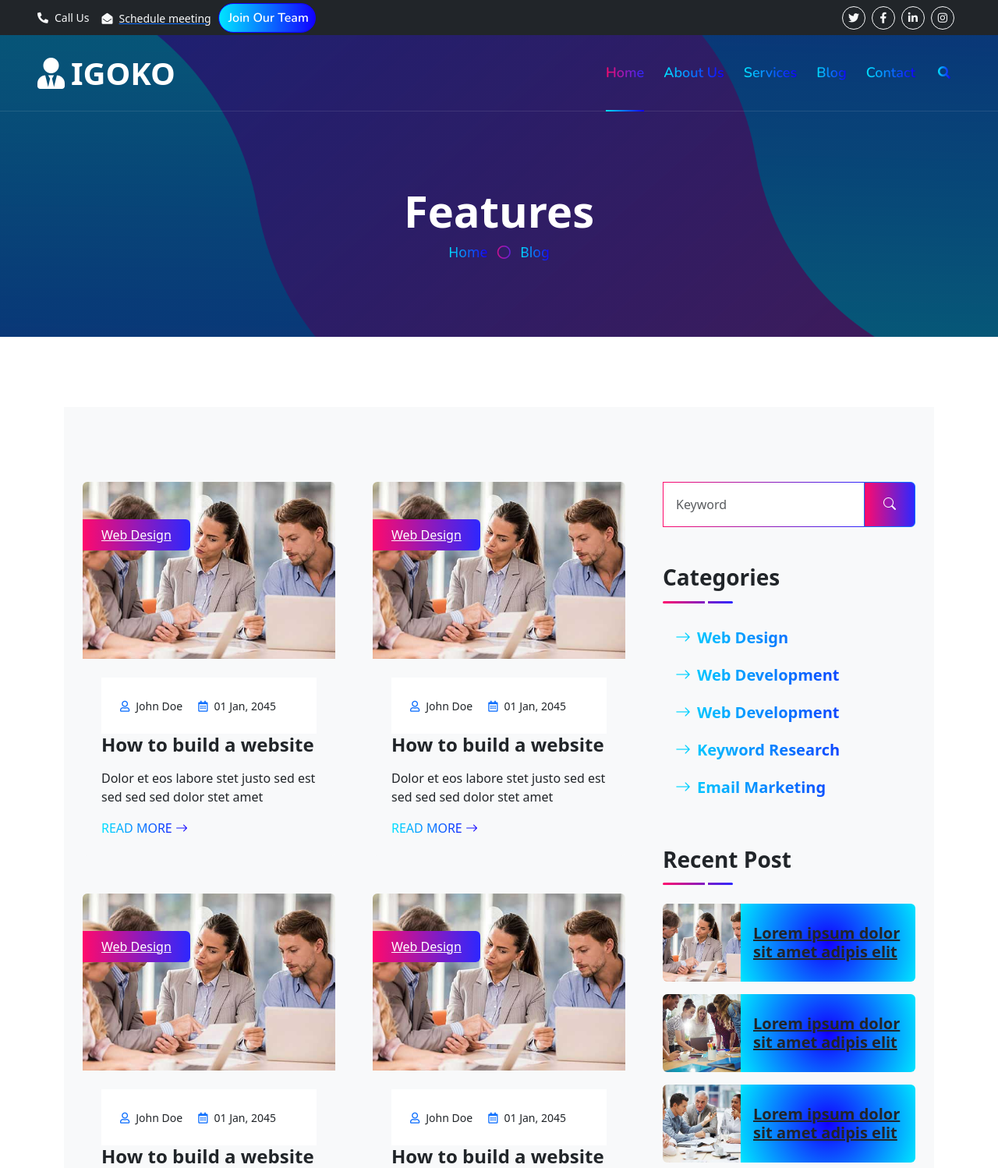
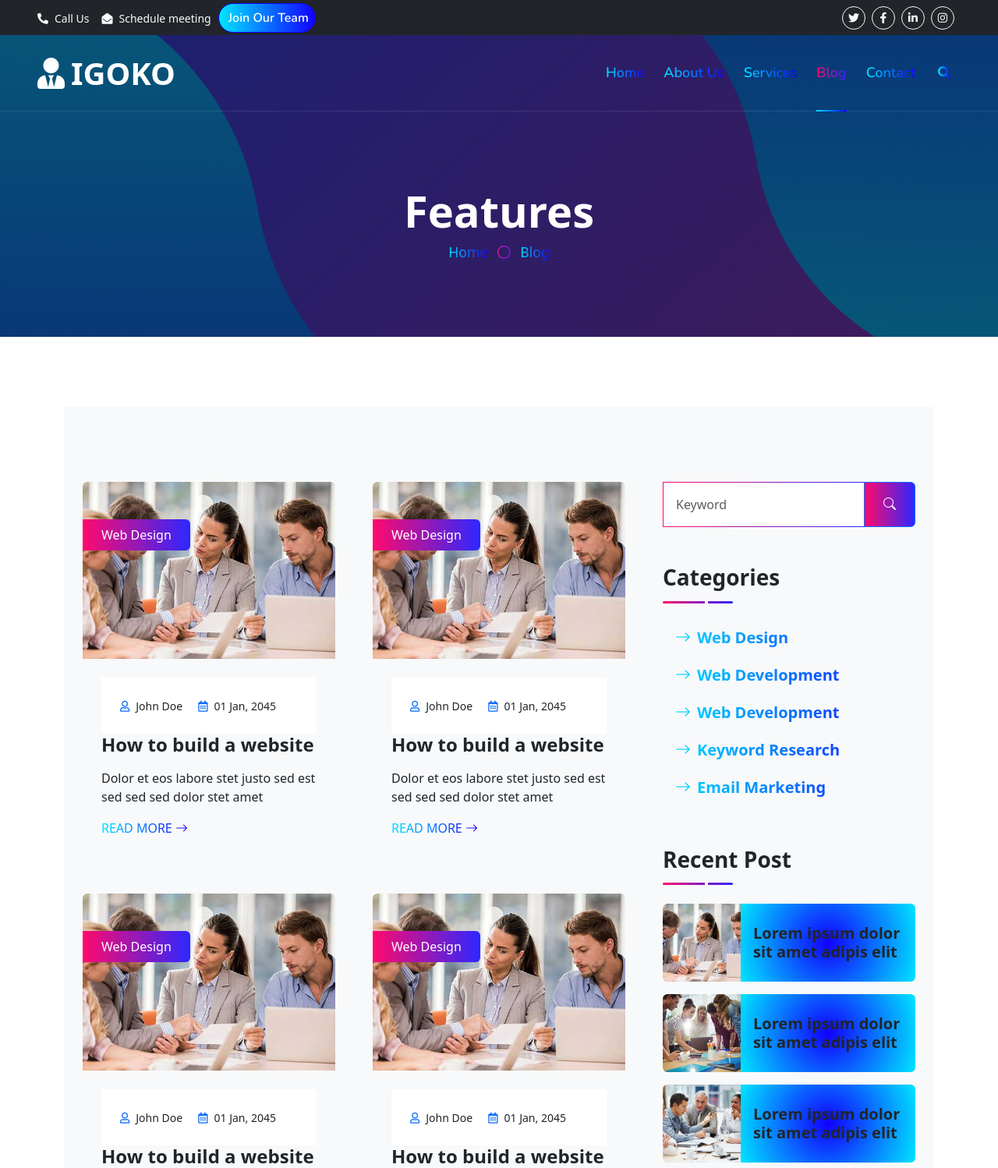
Before and after one commit to prashantkumarrgipt/igoko, a Django app: page /blog/ in a window 1280 px wide. Shown: the top 1498 px of the page at 78% size. Run offline with Django 4.2, Linux system fonts and the light colour scheme; some libraries are stand-ins or nearby versions.

Commit message:
active button , call us , a link style

```diff
--- a/igasolutions/settings.py
+++ b/igasolutions/settings.py
@@ -39,7 +39,7 @@ INSTALLED_APPS = [
     'django.contrib.messages',
     'django.contrib.staticfiles',
     'users',
-    'phonenumber_field',
+    # 'phonenumber_field',
 ]
 
 MIDDLEWARE = [
--- a/static/css/style.css
+++ b/static/css/style.css
@@ -1,3 +1,7 @@
+a{
+    text-decoration: none;
+}
+
 legend{
     font-size: 15px;
     margin-top: 30px;
--- a/templates/base.html
+++ b/templates/base.html
@@ -46,7 +46,8 @@
     <div class="row gx-0">
         <div class="col-lg-8 text-center text-lg-start mb-2 mb-lg-0">
             <div class="d-inline-flex align-items-center" style="height: 45px;">
-                <small class="me-3 text-light"><i class="fa fa-phone-alt me-2"></i>Call Us</small>
+                <a href="tel:+917532032523">
+                <small class="me-3 text-light"><i class="fa fa-phone-alt me-2"></i>Call Us</small></a>
                 <a href="https://calendly.com/igokoavionics/30min"><small class="text-light"><i class="fa fa-envelope-open me-2"></i>Schedule meeting</small></a>
                 <!-- <small class="me-3 text-light"><i class="fa-solid fa-people-group me-2"></i>Join Our Team</small> -->
                 <button type="button" class="btn btn-join-our-team header-login" data-bs-toggle="modal"
@@ -80,11 +81,11 @@
         </button>
         <div class="collapse navbar-collapse" id="navbarCollapse">
             <div class="navbar-nav ms-auto py-0">
-                <a href="/home" class="nav-item nav-link active">Home</a>
-                <a href="/aboutUs" class="nav-item nav-link">About Us</a>
-                <a href="/services" class="nav-item nav-link">Services</a>
-                <a href="/blog" class="nav-item nav-link">Blog</a>
-                <a href="/contactUs" class="nav-item nav-link">Contact</a>
+                <a href="/home" class="nav-item nav-link {% block activehome %}{% endblock  %}">Home</a>
+                <a href="/aboutUs" class="nav-item nav-link {% block activeabout %}{% endblock  %}">About Us</a>
+                <a href="/services" class="nav-item nav-link {% block activeservice %}{% endblock  %}">Services</a>
+                <a href="/blog" class="nav-item nav-link {% block activeblog %}{% endblock  %}">Blog</a>
+                <a href="/contactUs" class="nav-item nav-link {% block activecontact %}{% endblock  %}">Contact</a>
             </div>
             <butaton type="button" class="btn text-primary ms-3" data-bs-toggle="modal" data-bs-target="#searchModal"><i class="fa fa-search"></i></butaton>
         </div>
--- a/templates/user/aboutus.html
+++ b/templates/user/aboutus.html
@@ -1,6 +1,7 @@
 {% extends 'base.html' %}
 {% load static %}
 {% block title %}- About Us{% endblock title %}
+{% block activeabout %}active{% endblock  %}
 {% block carousel-start %}
 <div class="container-fluid bg-primary py-5 bg-header">
     <div class="row py-5">
--- a/templates/user/blog.html
+++ b/templates/user/blog.html
@@ -1,6 +1,7 @@
 {% extends 'base.html' %}
 {% load static %}
 {% block title %}- Blog{% endblock title %}
+{% block activeblog %}active{% endblock  %}
 
 {% block carousel-start %}
 <div class="container-fluid bg-primary py-5 bg-header" style="margin-bottom: 90px;">
--- a/templates/user/contactus.html
+++ b/templates/user/contactus.html
@@ -1,6 +1,7 @@
 {% extends 'base.html' %}
 {% load static %}
 {% block title %}- Contact Us{% endblock title %}
+{% block activecontact %}active{% endblock  %}
 {% block carousel-start %}
 <div class="container-fluid bg-primary py-5 bg-header">
     <div class="row py-5">
--- a/templates/user/index.html
+++ b/templates/user/index.html
@@ -1,6 +1,7 @@
 {% extends 'base.html' %}
 {% load static %}
 {% block title %}- Home{% endblock title %}
+{% block activehome %}active{% endblock  %}
 
 
 {% block carousel-start %}
--- a/templates/user/services.html
+++ b/templates/user/services.html
@@ -1,6 +1,7 @@
 {% extends 'base.html' %}
 {% load static %}
 {% block title %}- Services{% endblock title %}
+{% block activeservice %}active{% endblock  %}
 {% block carousel-start %}
 <div class="container-fluid bg-primary py-5 bg-header">
     <div class="row py-5">
```
